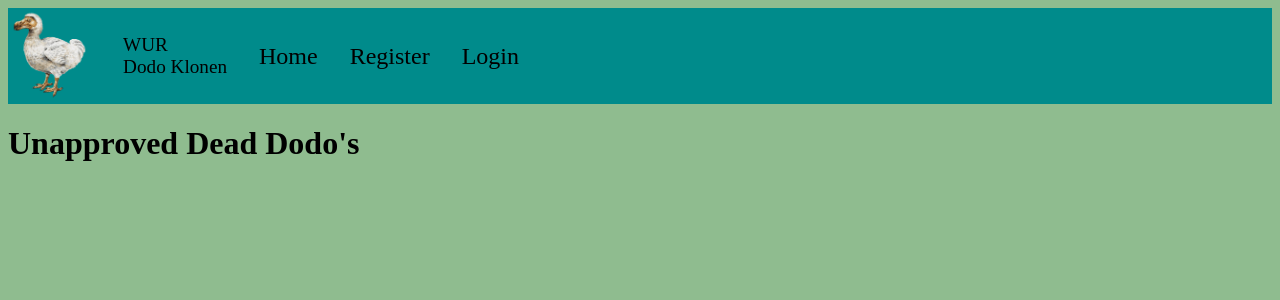
After one commit to Remco0o/Django-Dodo, a Django app: page /unapproved_dead/ in a window 1280 px wide. The commit adds this page. Shown: the top 300 px of the page. Run offline with Django 5.2, Linux system fonts and the light colour scheme; data comes from the database, SQL or seed files in the repository; both versions use the stored data as it was after the commit.

Commit message:
add dodo page, approve dead dodo

```diff
--- a/dodoProject/base/models.py
+++ b/dodoProject/base/models.py
@@ -7,7 +7,7 @@ from django.dispatch import receiver
 class Dodo(models.Model):
     name = models.CharField(max_length=100)
     date_of_birth = models.DateField(null=True, blank=True)
-    alive = models.BooleanField(default=False)
+    alive = models.BooleanField(default=True)
     dead_approved = models.BooleanField(default=False)
     dead_approved_by = models.ForeignKey(User, on_delete=models.CASCADE,
                                          related_name='approved_by', null=True, blank=True)
--- a/dodoProject/base/static/base/css/styles.css
+++ b/dodoProject/base/static/base/css/styles.css
@@ -26,3 +26,29 @@ img{
 .balk a:hover {
     text-decoration: underline;
   }
+
+  .messages {
+    width: 16rem;
+    height: 4rem;
+    text-align: center;
+    background-color: green;
+    border-radius: 1rem;
+    font-size: 1.1rem;
+}
+
+.approve{
+    text-decoration: none;
+    color: green;
+}
+.approve:hover{
+    color: black;
+    background-color: green;
+}
+.deny{
+    text-decoration: none;
+    color: red;
+}
+.deny:hover{
+    color: black;
+    background-color: red;
+}
--- a/dodoProject/base/templates/base/menu.html
+++ b/dodoProject/base/templates/base/menu.html
@@ -4,8 +4,13 @@
         <img class = "plaatje" src="{% static "base\img\dodo.png"%}" alt="TEKST">
 
         <div class="naam">WUR<br>Dodo Klonen</div>
+        <a class ="url_menu" href="{% url "index"%}">Home</a>
         {% if user.is_authenticated %}
-            <a class ="url_menu" href="{% url "index"%}">Home</a>
+            {% if user.is_staff %}
+                <a class ="url_menu" href="{% url "unapproved_dead"%}"> Unapproved Deads</a>
+                <a class ="url_menu" href="{% url "add_dodo"%}"> New Dodo's</a>
+            {% endif %}
+
             <a class ="url_menu" href="{% url 'logout_user'%}"> Log out</a>
         {% else %}
             <a class ="url_menu" href="{% url 'register'%}"> Register</a>
--- /dev/null
+++ b/dodoProject/base/templates/base/unapproved_dead.html
@@ -0,0 +1,11 @@
+{% extends 'base/base.html' %}
+{% block content %}
+    <h1>Unapproved Dead Dodo's</h1>
+    {% for dodo in dodos %}
+        <strong>Name: </strong> {{ dodo.name }}<br>
+        <strong>Date of Birth: </strong> {{ dodo.date_of_birth }}<br>
+        <a class="approve" href="{% url 'approve_dead' dodo.pk %}">Approve</a>
+        <a class="deny" href="{% url 'deny_dead' dodo.pk %}">Deny</a><br>
+        <br>
+    {% endfor %}
+{% endblock content %}
--- a/dodoProject/base/urls.py
+++ b/dodoProject/base/urls.py
@@ -6,4 +6,8 @@ urlpatterns = [
     path("", include('django.contrib.auth.urls')),
     path("register/", views.register, name="register"),
     path("logout_user/", views.logout_user, name="logout_user"),
+    path("unapproved_dead/", views.unapproved_dead, name="unapproved_dead"),
+    path("approve_dead/<int:pk>/", views.approve_dead, name="approve_dead"),
+    path("deny_dead/<int:pk>/", views.deny_dead, name="deny_dead"),
+    path("add_dodo/", views.add_dodo, name="add_dodo"),
 ]
--- a/dodoProject/base/views.py
+++ b/dodoProject/base/views.py
@@ -1,6 +1,9 @@
 from django.shortcuts import render, redirect
 from django.contrib.auth import login, logout
 from django.contrib.auth.forms import UserCreationForm
+from .models import Dodo
+from .forms import DodoForm
+from django.contrib import messages
 
 
 def index(request):
@@ -25,3 +28,41 @@ def register(request):
 def logout_user(request):
     logout(request)
     return redirect("login")
+
+
+def unapproved_dead(request):
+    dodos = Dodo.objects.filter(dead_approved=False, alive=False)
+    context = {'dodos': dodos}
+    return render(request, 'base/unapproved_dead.html', context)
+
+
+def approve_dead(request, pk):
+    dodo = Dodo.objects.get(pk=pk)
+    dodo.dead_approved = True
+    dodo.dead_approved_by = request.user
+    dodo.save()
+    messages.success(request, "Dead approved")
+    return redirect("unapproved_dead")
+
+
+def deny_dead(request, pk):
+    dodo = Dodo.objects.get(pk=pk)
+    dodo.alive = True
+    dodo.save()
+    messages.success(request, "Dead denied")
+    return redirect("unapproved_dead")
+
+
+def add_dodo(request):
+    if request.method == "POST":
+        form = DodoForm(request.POST)
+
+        if form.is_valid():
+            form.save()
+            messages.success(request, "Dodo succesfully added!")
+            return redirect("index")
+    else:
+        form = DodoForm()
+
+    context = {"form": form}
+    return render(request, "base/dodoadd.html", context)
```
Also changed, not shown: dodoProject/base/forms.py (added, +11 -0 lines), dodoProject/base/templates/base/dodoadd.html (added, +11 -0 lines), dodoProject/base/migrations/0002_alter_dodo_alive.py (added), dodoProject/db.sqlite3.
